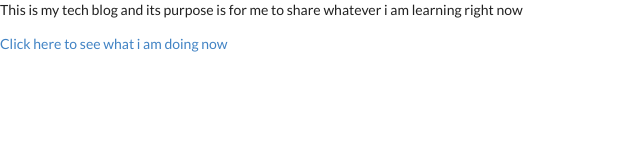
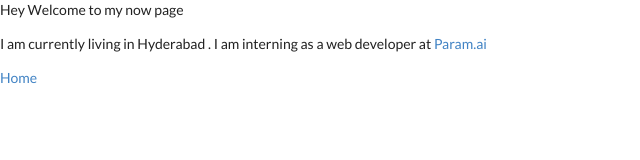
Before and after one commit to saatvik137/saatvik137.github.io, a plain HTML site: page index.html in a window 1280 px wide. Shown: the whole page, without its empty margins (0-640 px from the left). Drawn offline with nearby package versions, Linux system fonts and the light colour scheme.

Commit message:
Adding a now page

```diff
--- a/index.html
+++ b/index.html
@@ -2,10 +2,12 @@
 <html>
 <head>
 	<link rel="stylesheet" type="text/css" href="https://cdnjs.cloudflare.com/ajax/libs/semantic-ui/2.3.1/semantic.css">
-	<title>Saatvik Upadhyay</title>
+	<title>NOW NOW NOW </title>
 </head>
 <body>
-	<p>This is my tech blog and its purpose is for me to share whatever i am learning right now  </p>
-	<a href="/now.html"> Click here to see what i am doing now </p>
+	<p>Hey Welcome to my now page </p>
+	<p>I am currently living in Hyderabad . I am interning as a web developer at <a href="param.ai">Param.ai</a></p>
+
+	<a href="saatvik137.github.io"> Home</p>
 </body>
 </html>
```
Also changed, not shown: now.html (added, +11 -0 lines).
